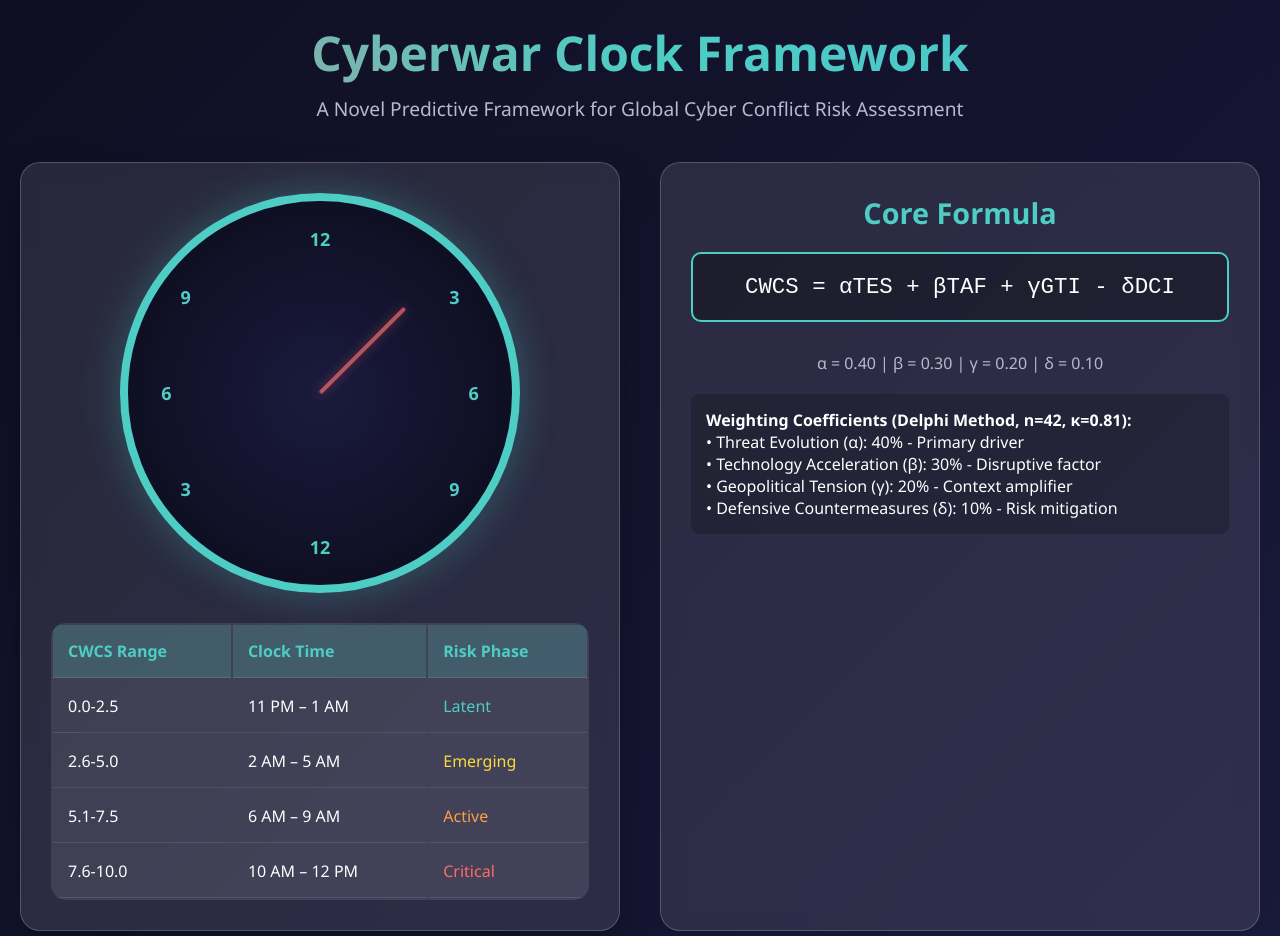
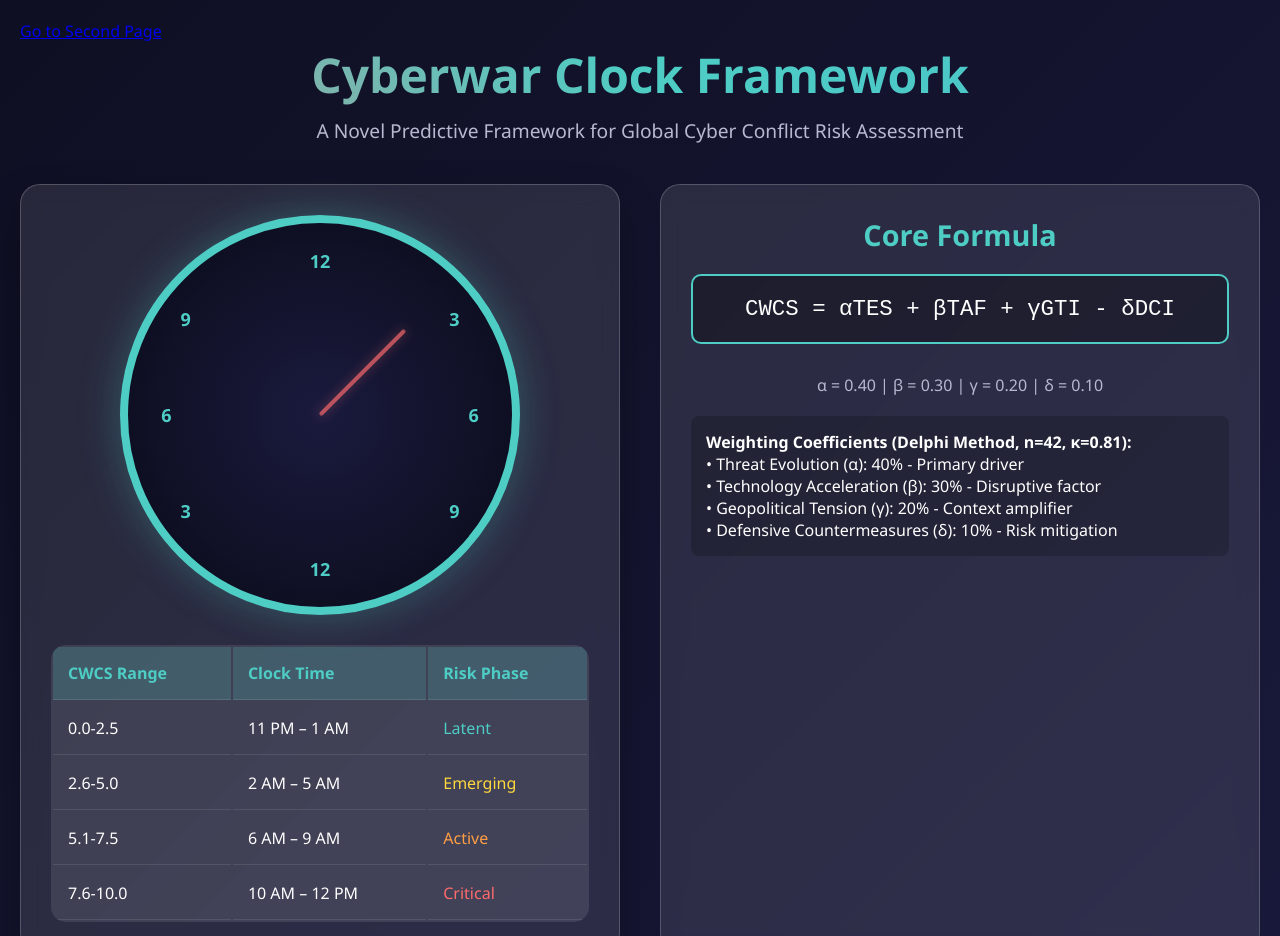
Before and after one commit to arfaouiGit/CWC, a plain HTML site: page index.html in a window 1280 px wide. Shown: the top 936 px of the page. Drawn offline with Linux system fonts and the light colour scheme.

Commit message:
Update index.html

```diff
--- a/index.html
+++ b/index.html
@@ -354,6 +354,7 @@
     </style>
 </head>
 <body>
+    <a href="second.htm">Go to Second Page</a>
     <div class="container">
         <div class="header">
             <h1 class="main-title">Cyberwar Clock Framework</h1>
```
